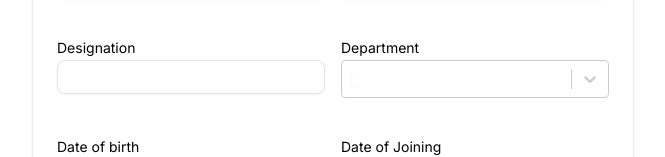
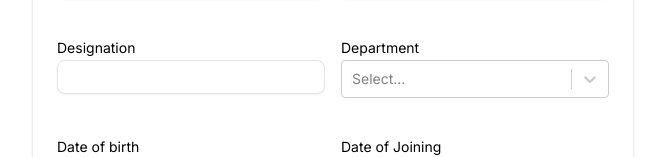
Before and after one commit to amaljoeqb/hr_app_react, a React (Create React App) app: page /employee/1 in a window 1280 px wide. Shown: the part 313-470 px from the top of the page, without its empty margins (307-972 px from the left). Built offline with nearby package versions, Linux system fonts and the light colour scheme.

Commit message:
implement select functionality

```diff
--- a/src/components/inputs/SelectInput.tsx
+++ b/src/components/inputs/SelectInput.tsx
@@ -16,17 +16,7 @@ export default function SelectInput({
   type?: string;
   options: { value: any; label: string }[];
 }) {
-  const [field, meta, helpers] = useField(name);
-
-  const handleChange = (selectedOption: any) => {
-    helpers.setValue(selectedOption);
-  };
-
-  const handleBlur = () => {
-    helpers.setTouched(true);
-  };
-
-  console.log(field);
+  const [field, meta] = useField(name);
   return (
     <div id={`${name}-field`} className="field">
       <label htmlFor={name}>{label}</label>
@@ -34,9 +24,10 @@ export default function SelectInput({
         {...field}
         {...props}
         options={options}
-        value={field.value}
-        onChange={handleChange}
-        onBlur={handleBlur}
+        value={options.find((option) => option.value === field.value)}
+        onChange={(option) => {
+          field.onChange({ target: { name, value: option?.value } });
+        }}
       />
       {meta.touched && meta.error ? <p className="error-msg" /> : null}
     </div>
```
